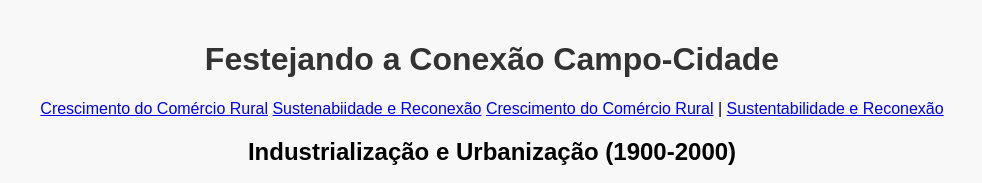
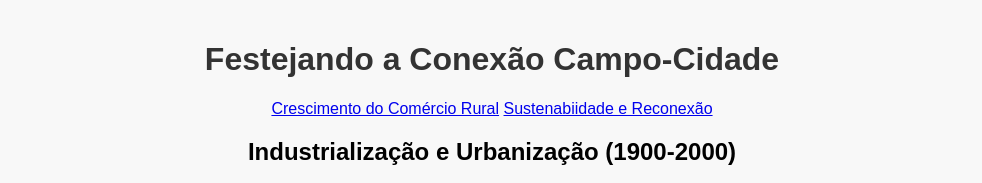
Before and after one commit to SantanaGLSI/pagina-2-cidade-campo, a plain HTML site: page index.html in a window 1280 px wide. Shown: the top 183 px of the page, without its empty margins (148-1130 px from the left). Drawn offline with Linux system fonts and the light colour scheme.

Commit message:
Update index.html

```diff
--- a/index.html
+++ b/index.html
@@ -11,8 +11,7 @@
 
    <a href=" https://santanaglsi.github.io/pagina-1-cidade-campo/">Crescimento do Comércio Rural</a>
     <a href=" https://santanaglsi.github.io/pagina-3-cidade-campo/">Sustenabiidade e Reconexão</a>
-        <a href="comercio.html">Crescimento do Comércio Rural</a> |
-        <a href="sustentabilidade.html">Sustentabilidade e Reconexão</a>
+
 
 
     <h2>Industrialização e Urbanização (1900-2000)</h2>
```
